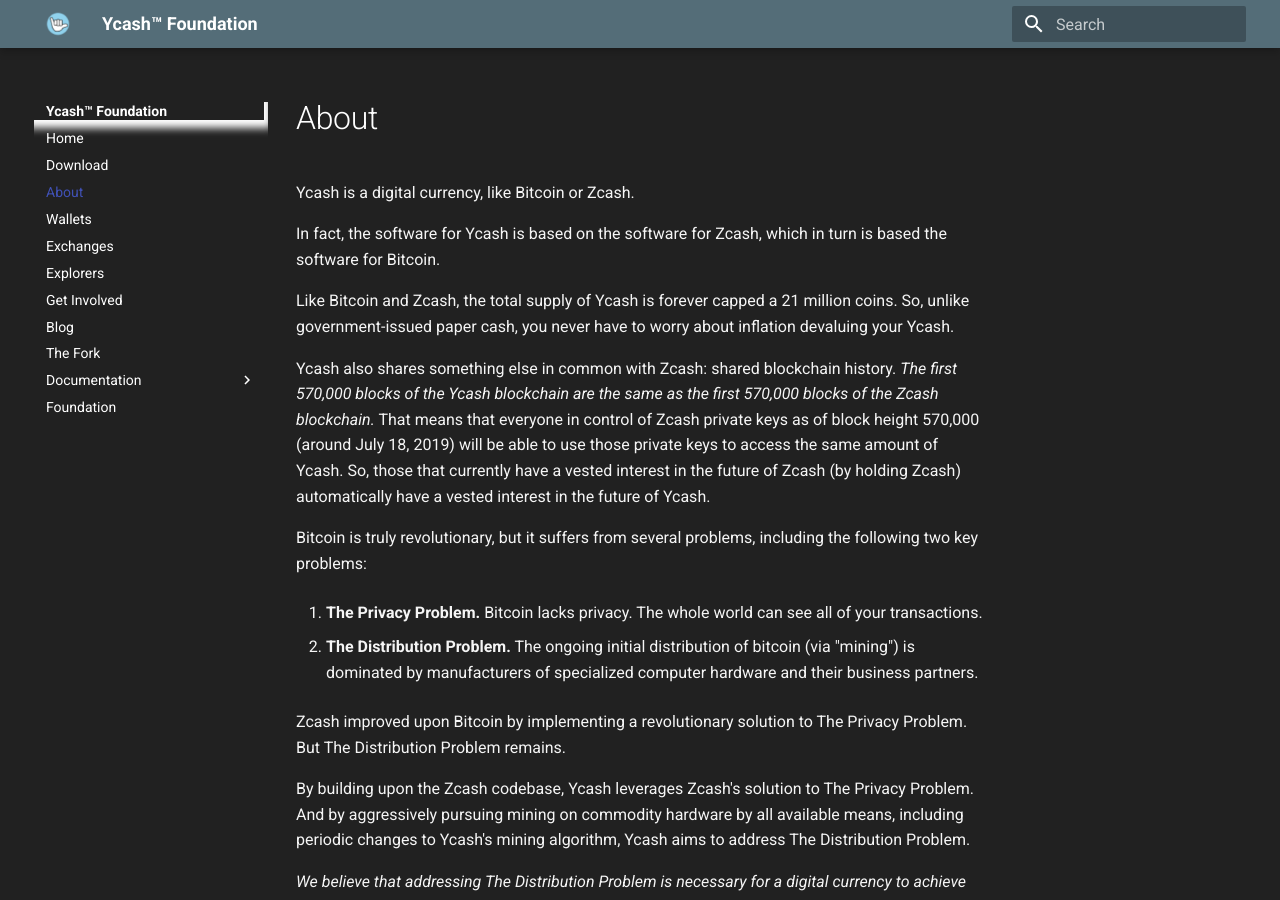
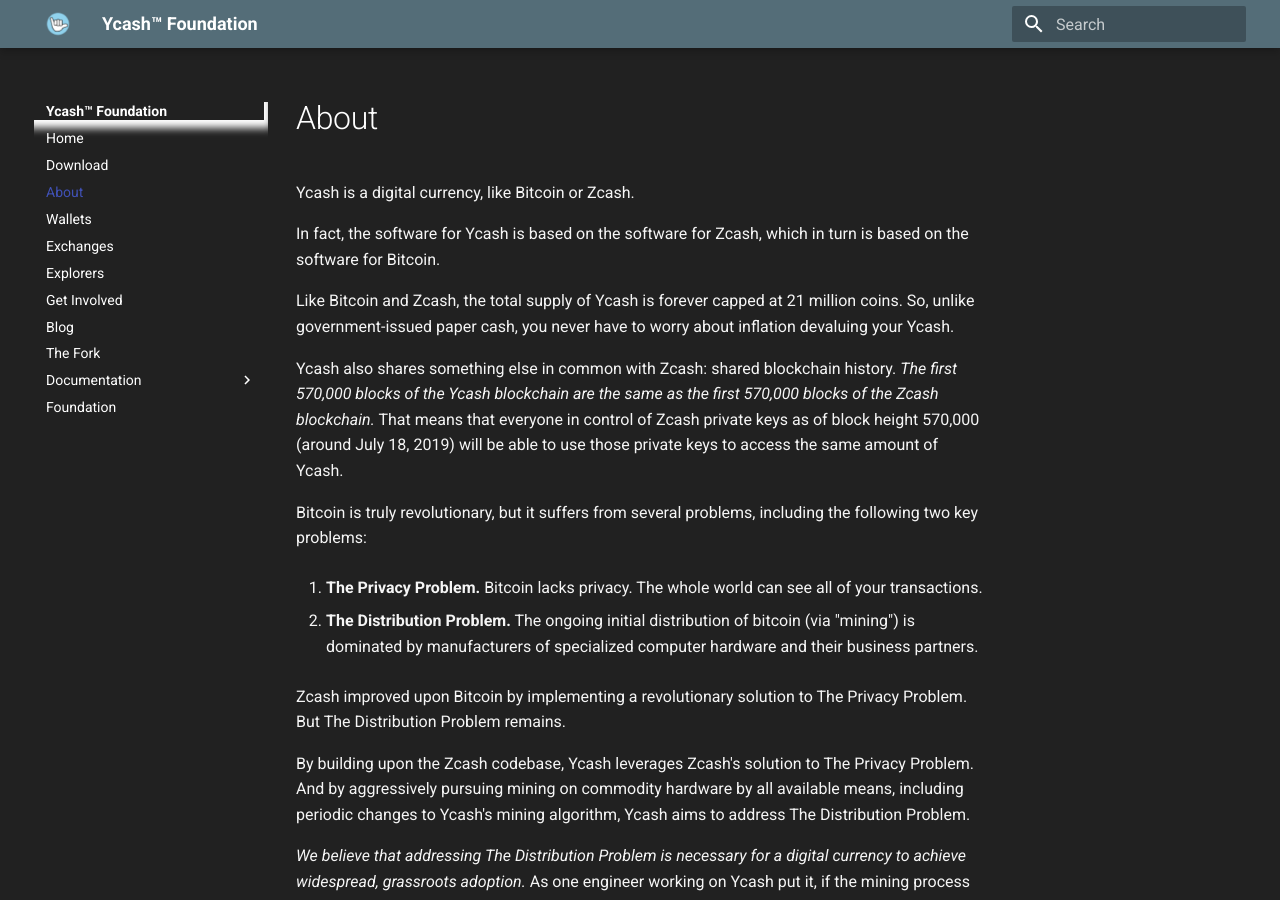
Before and after one commit to ycashfoundation/ycash-website, an MkDocs documentation site: the page built from docs/about.md, in a window 1280 px wide and 900 px high. Built offline with MkDocs 1.6.1 and Material for MkDocs 9.7.7, drawn with Linux system fonts in a browser that asks for light colours.

Commit message:
changes to about page

```diff
--- a/docs/about.md
+++ b/docs/about.md
@@ -3,9 +3,9 @@
 Ycash is a digital currency, like Bitcoin or Zcash.
 
 In fact, the software for Ycash is based on the software for Zcash, which in
-turn is based the software for Bitcoin.
+turn is based on the software for Bitcoin.
 
-Like Bitcoin and Zcash, the total supply of Ycash is forever capped a 21
+Like Bitcoin and Zcash, the total supply of Ycash is forever capped at 21
 million coins. So, unlike government-issued paper cash, you never have to worry
 about inflation devaluing your Ycash.
 
@@ -13,9 +13,7 @@
 history. *The first 570,000 blocks of the Ycash blockchain are the same as the
 first 570,000 blocks of the Zcash blockchain.* That means that everyone in
 control of Zcash private keys as of block height 570,000 (around July 18, 2019)
-will be able to use those private keys to access the same amount of Ycash. So, those that
-currently have a vested interest in the future of Zcash (by holding Zcash)
-automatically have a vested interest in the future of Ycash.
+will be able to use those private keys to access the same amount of Ycash.
 
 Bitcoin is truly revolutionary, but it suffers from several problems, including
 the following two key problems:
```
